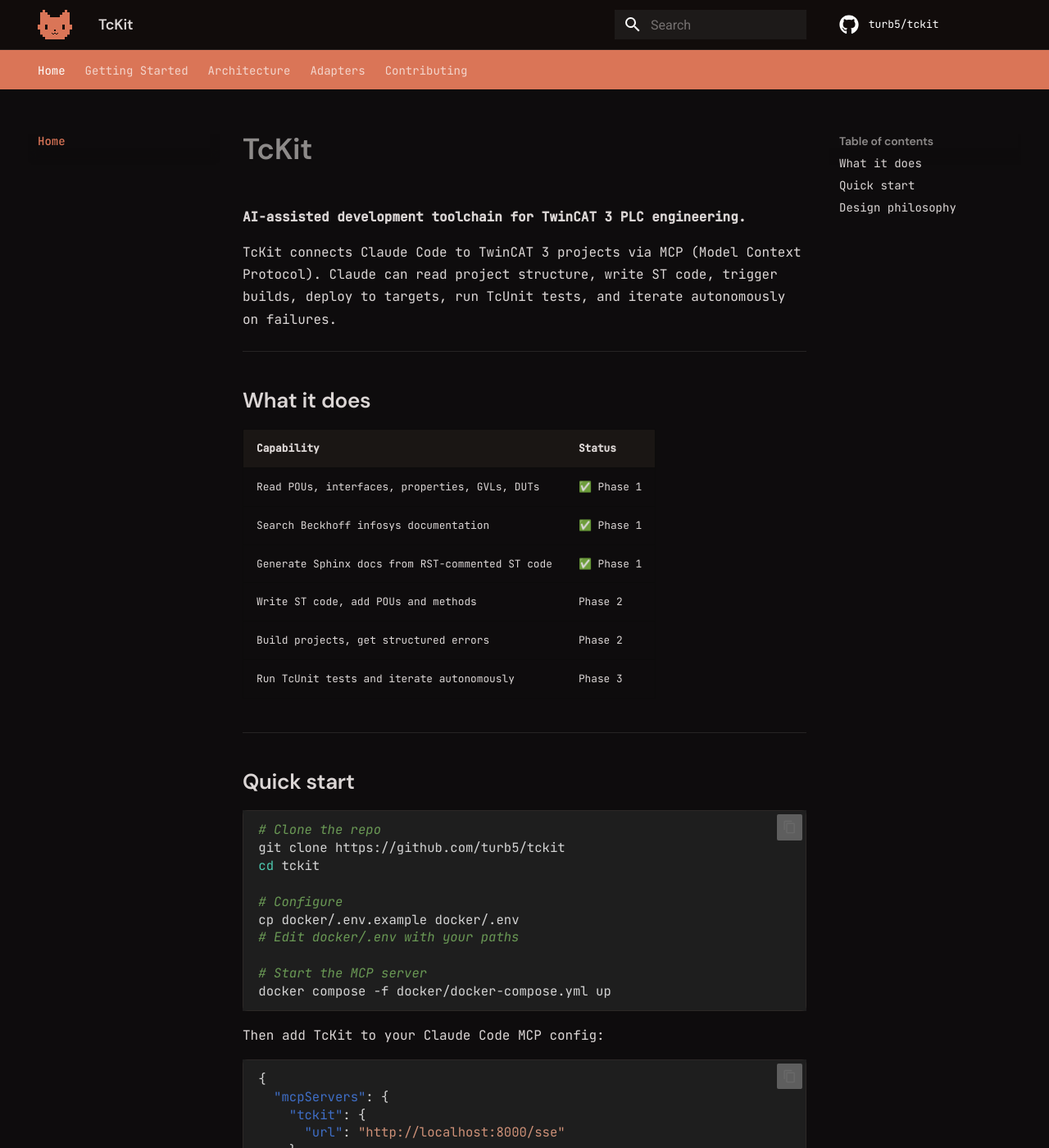
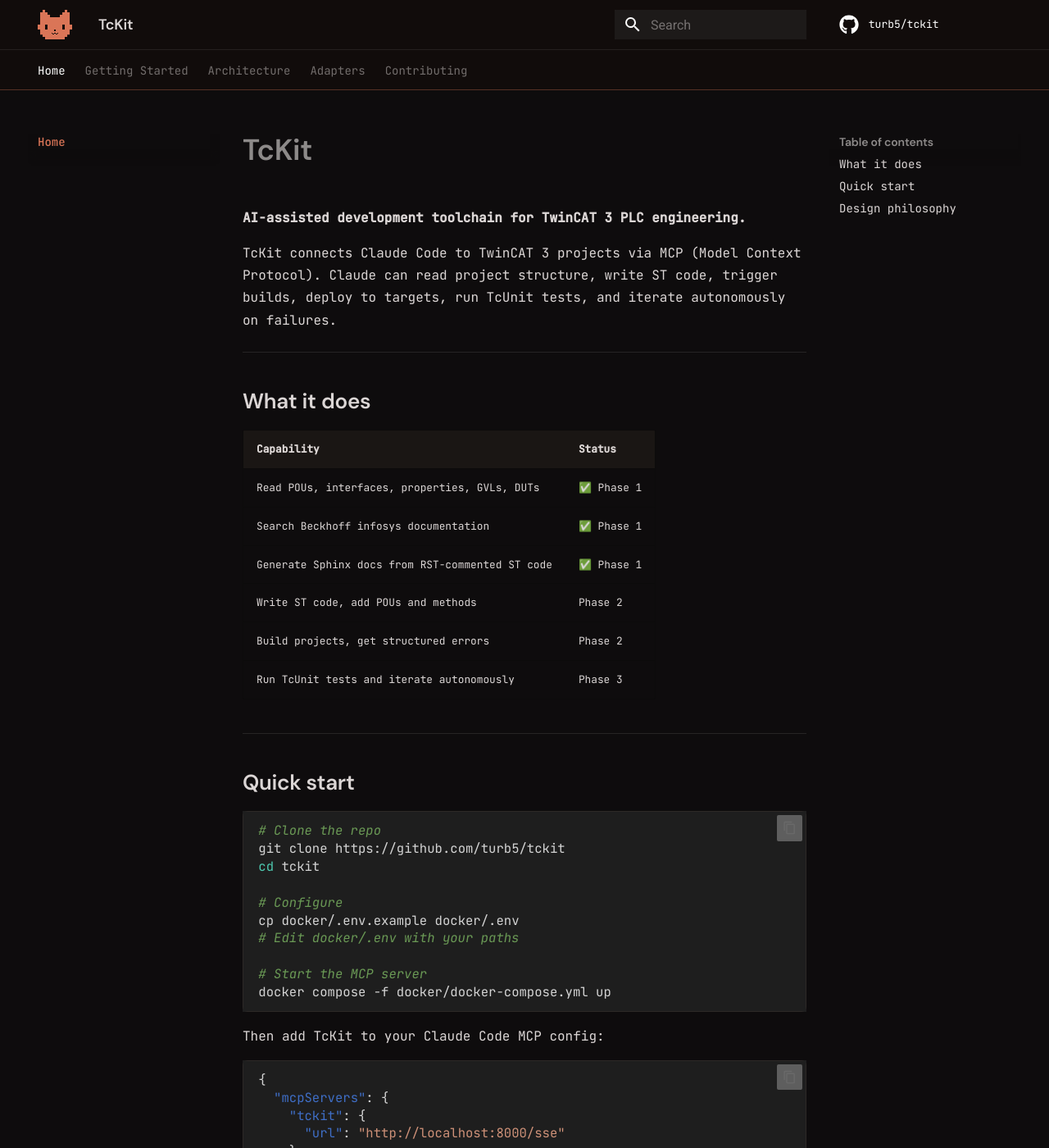
Before and after one commit to georgeturneruk/tckit, an MkDocs documentation site: the page built from docs/content/index.md, in a window 1280 px wide and 1400 px high. Shown: the whole window at 82% size. Built offline with MkDocs 1.6.1 and Material for MkDocs 9.7.7, drawn with Linux system fonts in a browser that asks for light colours; some web fonts are replaced; comment, search, counter and statistics services are not loaded.

Commit message:
fix: clipboard icon, black text, nav tabs styling (#10)
* docs: add git workflow rules to CLAUDE.md

* fix: clipboard icon visibility, black text, nav tabs orange outline

---------

Co-authored-by: George Turner <turb5@users.noreply.github.com>

```diff
--- a/docs/content/stylesheets/extra.css
+++ b/docs/content/stylesheets/extra.css
@@ -137,9 +137,19 @@
   color: #E8987E;
 }
 
+/* Tabs bar — dark background, subtle orange bottom border as separator */
+.md-tabs {
+  background-color: #110C0B;
+  border-bottom: 1px solid rgba(218,117,87,0.35);
+}
+
+.md-tabs__link {
+  color: rgba(250,245,244,0.6);
+}
+
 .md-tabs__link--active,
 .md-tabs__link:hover {
-  color: #DA7557;
+  color: rgba(250,245,244,0.95);
 }
 
 /* ---------------------------------------------------------------------------
@@ -184,6 +194,26 @@
 
 .md-search__input::placeholder {
   color: rgba(250,245,244,0.4);
+}
+
+/* Copy-to-clipboard button — visible against dark code background */
+.md-clipboard {
+  color: rgba(250,245,244,0.3);
+}
+
+.md-clipboard:hover {
+  color: rgba(250,245,244,0.8);
+}
+
+/* Prevent black text leaking through on table cells and other elements */
+.md-typeset table:not([class]) td {
+  color: rgba(250,245,244,0.87);
+}
+
+.md-search-result__article,
+.md-search-result__title,
+.md-search-result__teaser {
+  color: rgba(250,245,244,0.87);
 }
 
 /* ---------------------------------------------------------------------------
```
